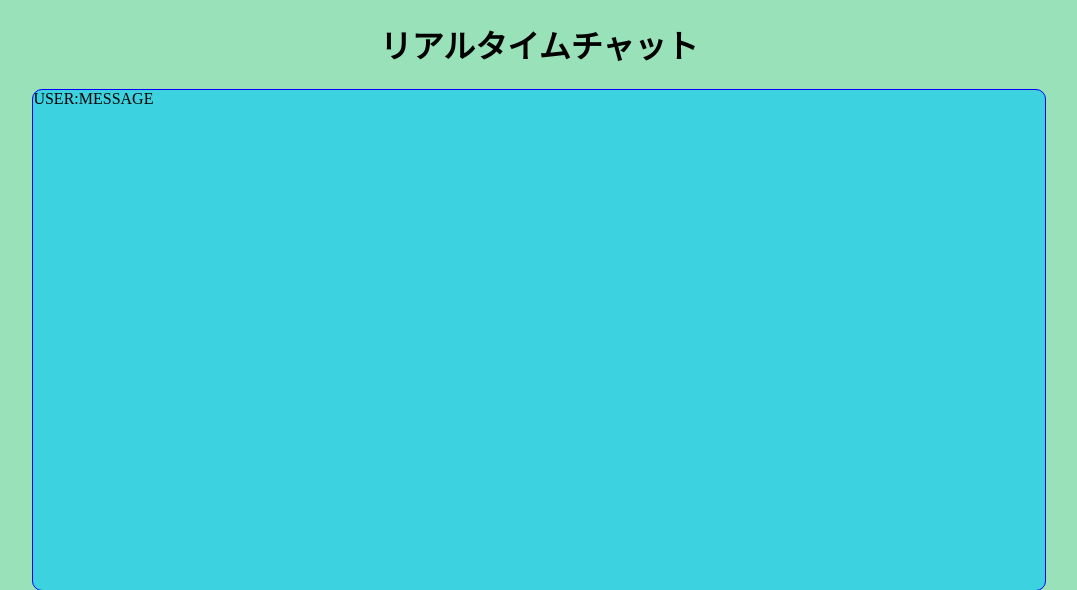
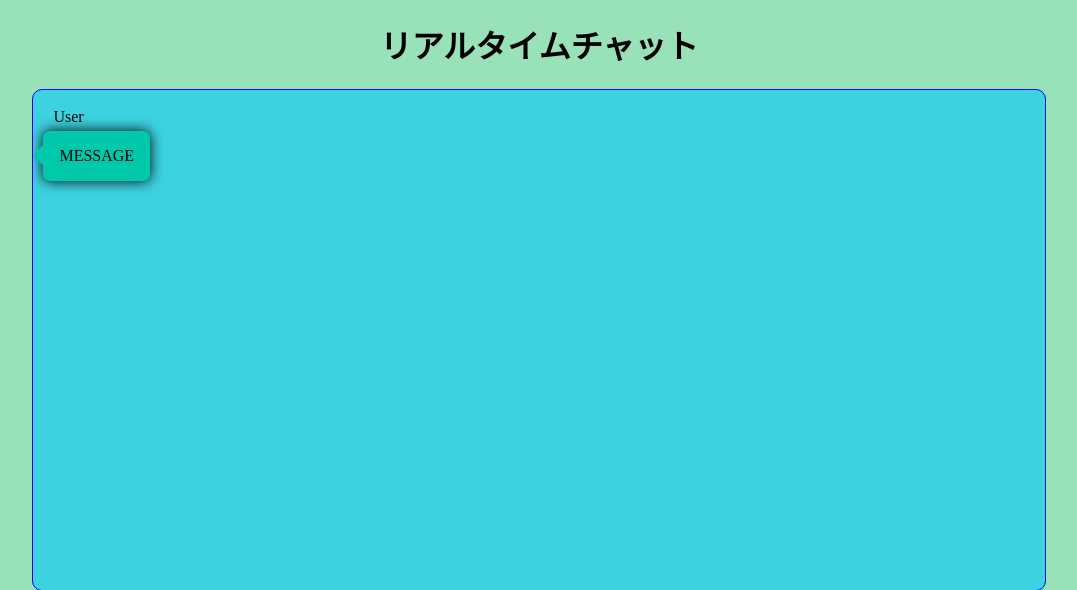
Before and after one commit to yasuto777/php-practice, a PHP site: page / in a window 1280 px wide. Shown: the top 590 px of the page, without its empty margins (101-1178 px from the left). Run offline with PHP 8.4, Linux system fonts and the light colour scheme.

Commit message:
Add arrow_box

```diff
--- a/ajax/chat/index.css
+++ b/ajax/chat/index.css
@@ -4,6 +4,12 @@ h1{
 
 body{
     background-color: rgba(0,180,80,0.4);
+}
+
+.arrow_name{
+    position: relative;
+    width: 30%;
+    left: 20px;
 }
 
 .outputField{
@@ -21,3 +27,34 @@ body{
     padding: 10px;
     text-align: center;
 }
+
+/* Paste */
+.arrow_box {
+    position: relative;
+    display:inline-block;
+    padding:10px ;
+    text-align:left;
+    background-color:rgba(0,200,170,1);
+    border:6px solid rgba(0,200,170,0.8);
+    margin: 5px 5px 5px 10px;
+    border-radius: 7px ;
+    box-shadow:0px 0px 14px 0px  #000000 ;
+}
+.arrow_box:after, .arrow_box:before {
+    content: "";
+    position: absolute;
+    height: 0;
+    width: 0;
+}
+.arrow_box:after {
+    top: 2px;
+    left: -26px;
+    border: 16px solid transparent;
+    border-right: 21px solid rgba(0,200,170,1); /*13px*/
+}
+.arrow_box:before {
+    top: 8px;
+    left: -26px;
+    border: 10px solid transparent;
+    border-right: 10px solid rgba(0,200,170,1); /*10px*/
+}
--- a/ajax/chat/index.html
+++ b/ajax/chat/index.html
@@ -10,7 +10,11 @@
 <body>
     <h1>リアルタイムチャット</h1>
     <div class="outputField">
-        <div class="result">USER:MESSAGE</div>
+     <!-- Templete top -->
+      <br>
+       <div class="arrow_name">User</div>
+        <div class="arrow_box">MESSAGE</div>
+        <!-- Templete end -->
     </div>
     <div class="inputField">
         User:<input type="text" name="user" id="user">
```
